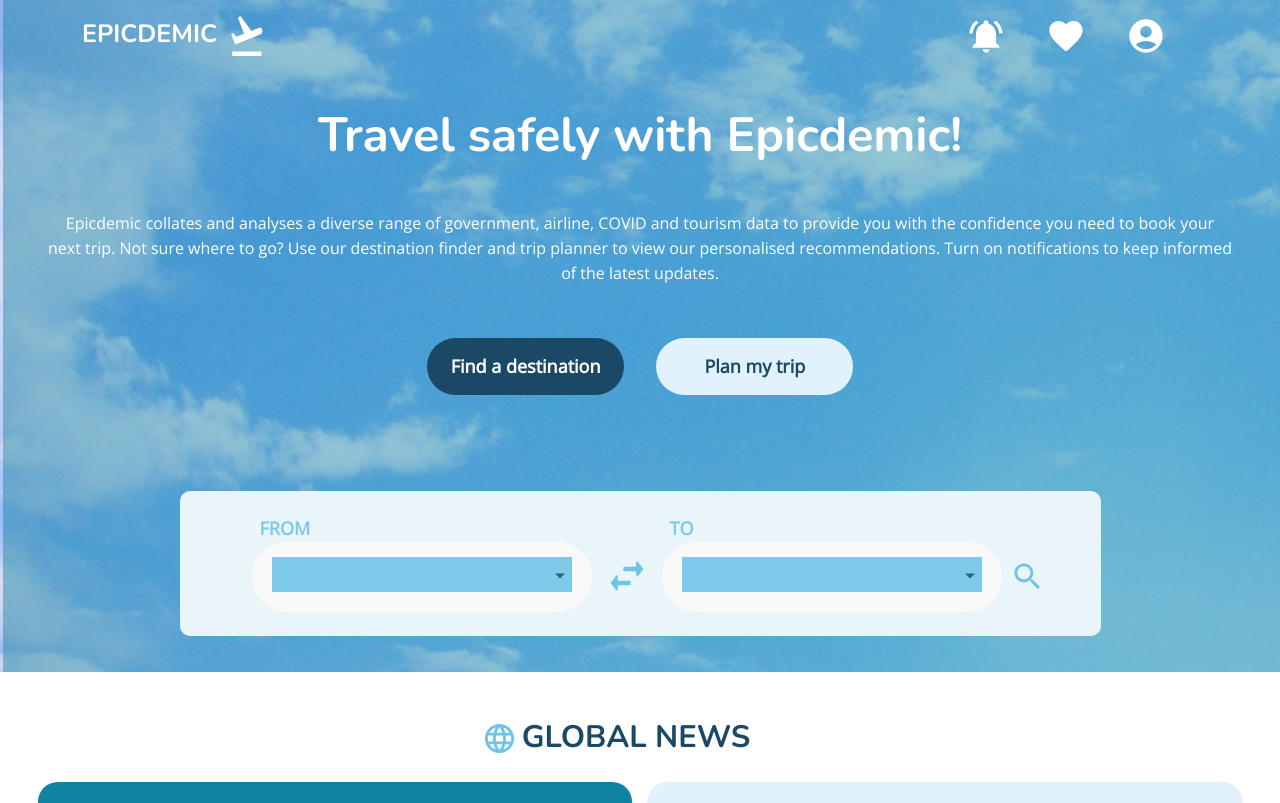
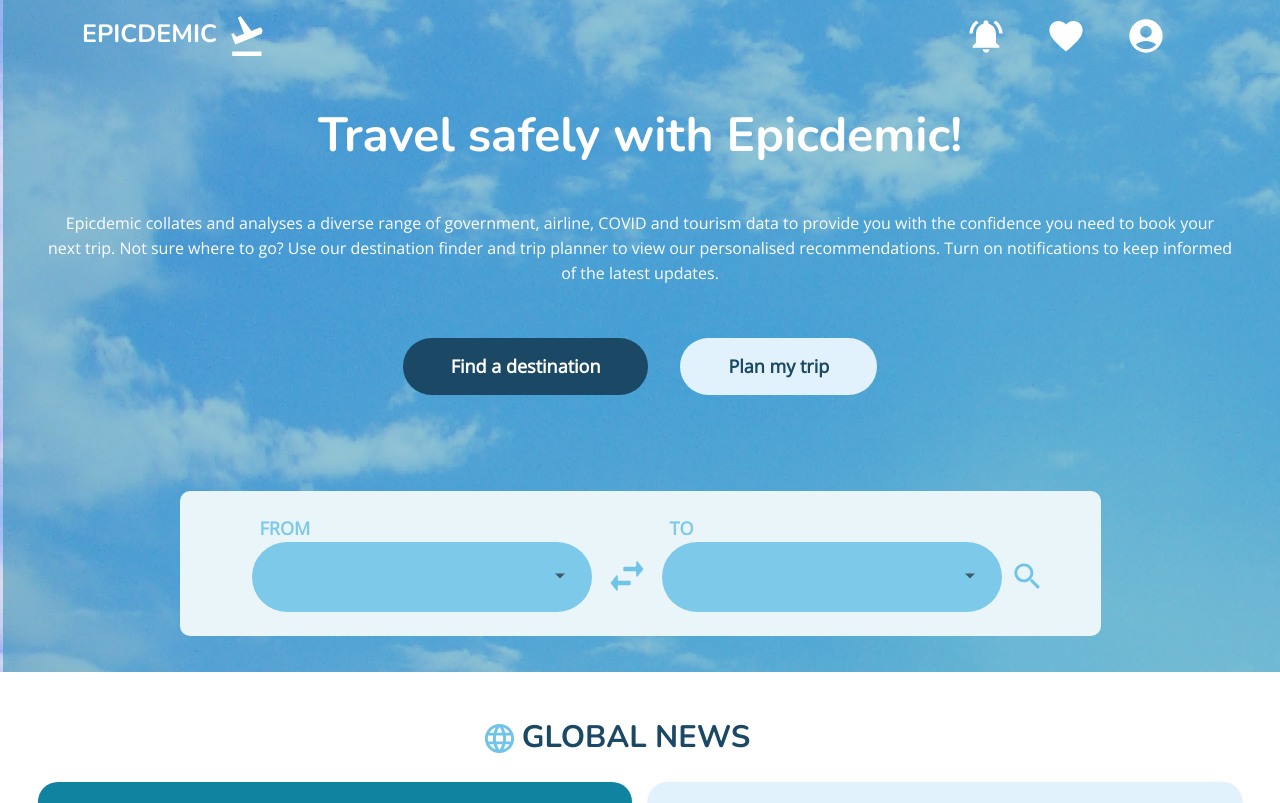
Before and after one commit to sophiac6410/SENG3011_EpicDemic, a React (Create React App) app in the folder PHASE_2/Application_SourceCode/epicdemic/: page / in a window 1280 px wide. Shown: the top 803 px of the page. Built offline with nearby package versions, Linux system fonts and the light colour scheme.

Commit message:
fix search bar color

```diff
--- a/PHASE_2/Application_SourceCode/epicdemic/src/pages/home.js
+++ b/PHASE_2/Application_SourceCode/epicdemic/src/pages/home.js
@@ -26,7 +26,7 @@ function Home() {
                 </Typography>
               </div>
               <Col className="mt-1 mb-5">
-                <button className="btn-base btn-dark bg-dark-teal align-self-center me-3 pe-4 ps-4">
+                <button className="btn-base btn-dark bg-dark-teal align-self-center me-3 pe-5 ps-5">
                   <Typography variant="bodyImportant">Find a destination</Typography>
                 </button>
                 <button className="btn-base bg-light-blue align-self-center ms-3 pe-5 ps-5">
--- a/PHASE_2/Application_SourceCode/epicdemic/src/styles/Home.css
+++ b/PHASE_2/Application_SourceCode/epicdemic/src/styles/Home.css
@@ -36,7 +36,7 @@
 }
 
 .searchfield-container {
-    background: #F9F9F9;
+    background: #7CC9E9;
     width: max-content;
     padding: 10px;
     padding-top: 5px;
```
